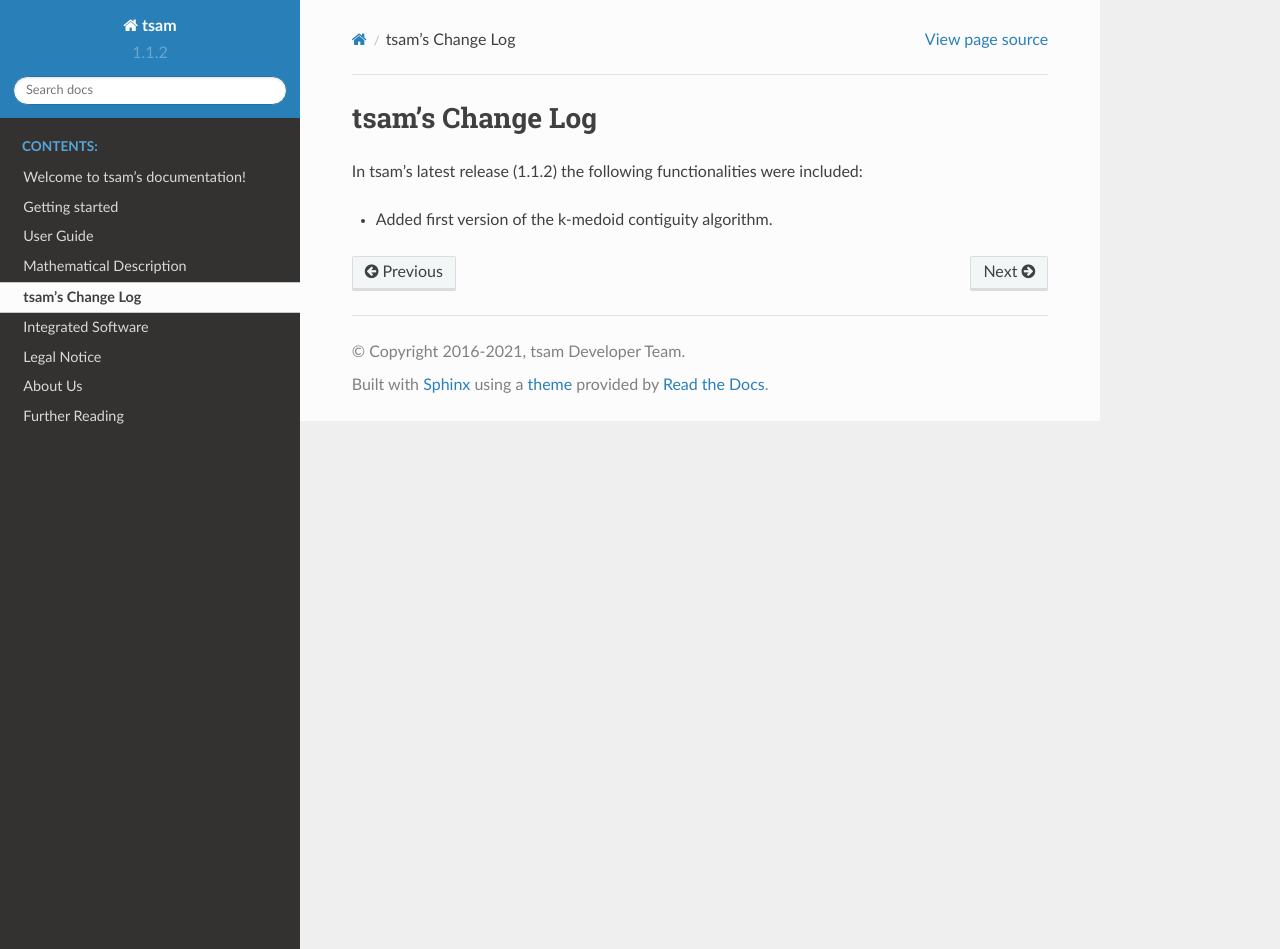
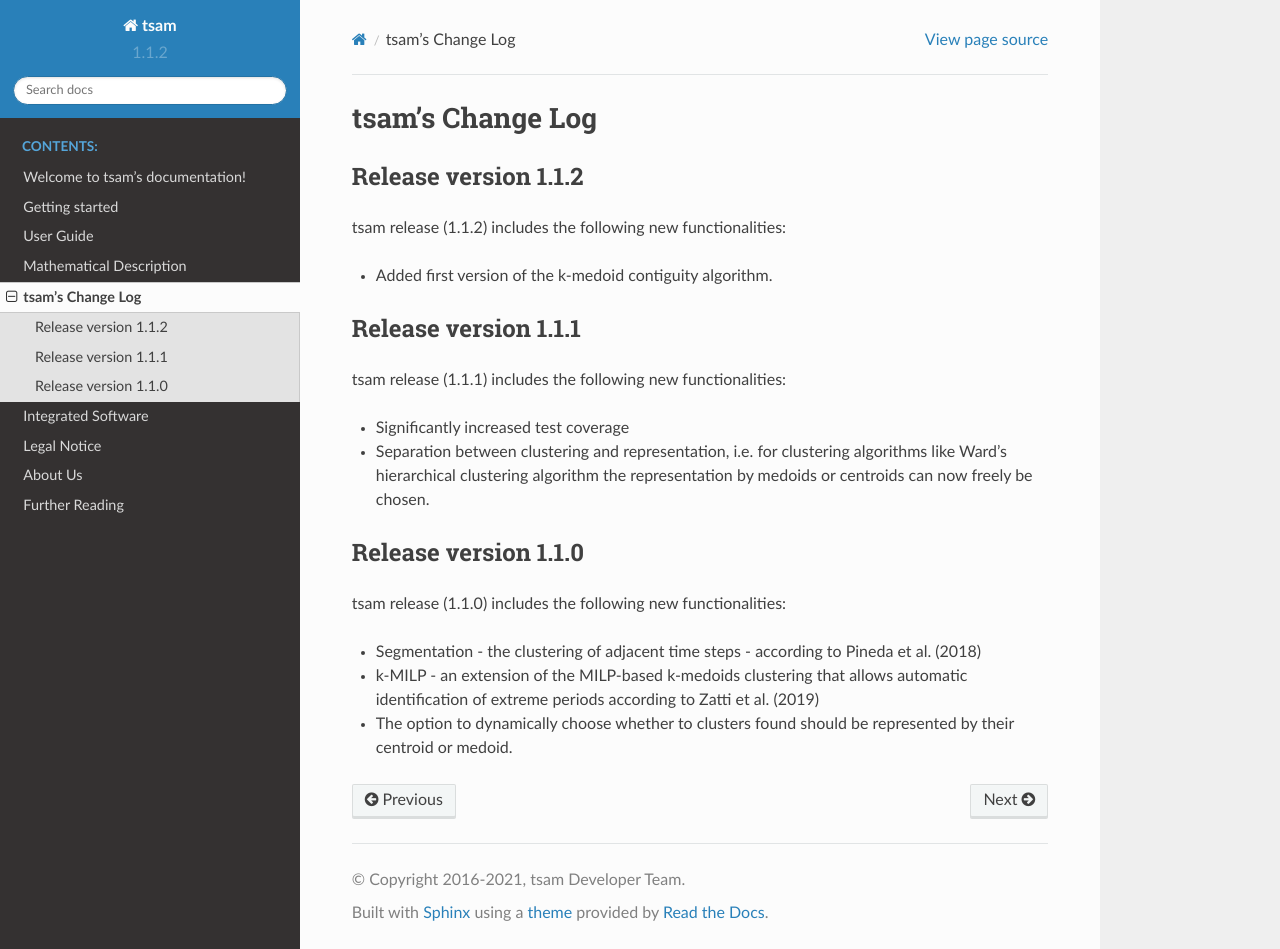
Before and after one commit to FZJ-IEK3-VSA/tsam, a Sphinx documentation site: the page built from docs/source/newsDoc.rst, in a window 1280 px wide and 949 px high. Built offline with Sphinx 7.4.7 and the Read the Docs theme 2.0.0, drawn with Linux system fonts in a browser that asks for light colours; formulas are drawn with MathJax 3.

Commit message:
Update newsDoc style and integrate previous log changes

```diff
--- a/docs/source/newsDoc.rst
+++ b/docs/source/newsDoc.rst
@@ -2,6 +2,29 @@
 tsam's Change Log
 #################
 
-In tsam's latest release (1.1.2) the following functionalities were included:
+*********************
+Release version 1.1.2
+*********************
+
+tsam release (1.1.2) includes the following new functionalities:
 
 * Added first version of the k-medoid contiguity algorithm.
+
+*********************
+Release version 1.1.1
+*********************
+
+tsam release (1.1.1) includes the following new functionalities:
+
+* Significantly increased test coverage
+* Separation between clustering and representation, i.e. for clustering algorithms like Ward’s hierarchical clustering algorithm the representation by medoids or centroids can now freely be chosen.
+
+*********************
+Release version 1.1.0
+*********************
+
+tsam release (1.1.0) includes the following new functionalities:
+
+* Segmentation - the clustering of adjacent time steps - according to Pineda et al. (2018)
+* k-MILP - an extension of the MILP-based k-medoids clustering that allows automatic identification of extreme periods according to Zatti et al. (2019)
+* The option to dynamically choose whether to clusters found should be represented by their centroid or medoid.
```
